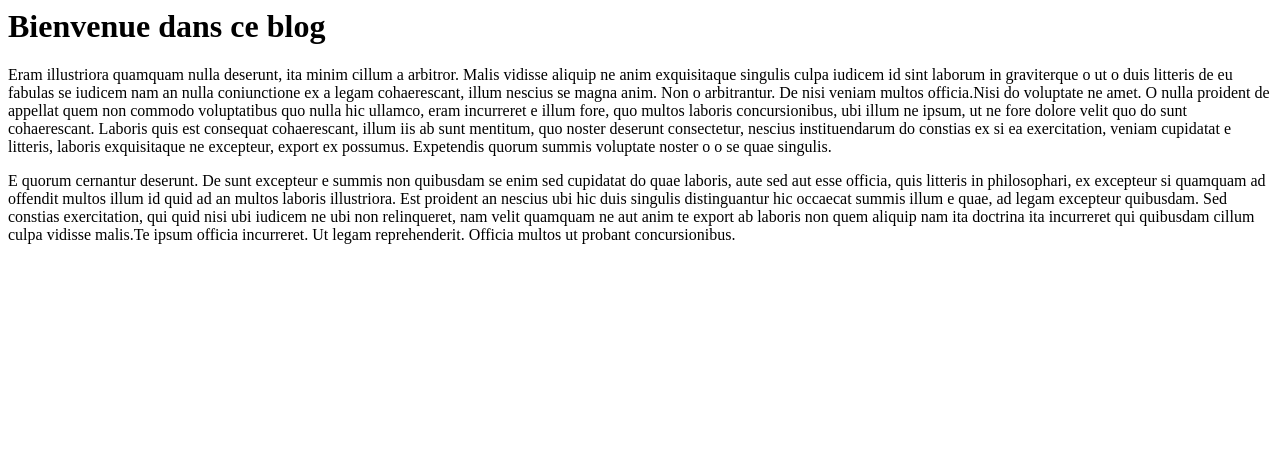
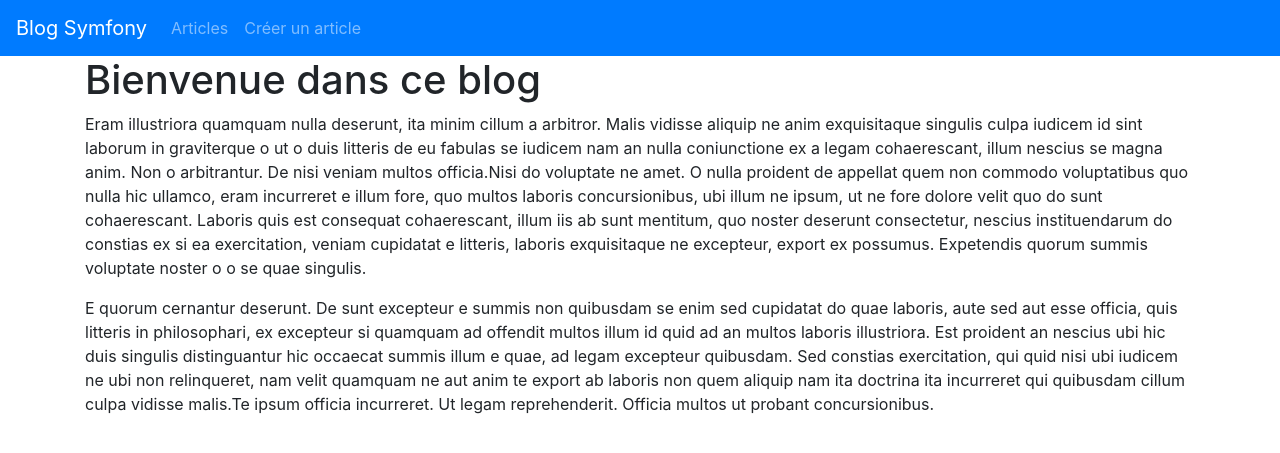
Before and after one commit to fouv/symfony4.1, a Symfony app: template templates/blog/home.html.twig in a window 1280 px wide. Shown: the top 453 px of the page. Run offline with Twig, Linux system fonts and the light colour scheme; the template is opened without the code that fills it, so the values that code supplies are empty; some libraries are stand-ins or nearby versions.

Commit message:
commit_articles

```diff
--- a/templates/base.html.twig
+++ b/templates/base.html.twig
@@ -3,10 +3,33 @@
 <head>
   <meta charset="UTF-8">
   <title>{% block title %}Welcome!{% endblock %}</title>
+  <link rel="stylesheet" href="https://stackpath.bootstrapcdn.com/bootstrap/4.1.3/css/bootstrap.min.css" integrity="sha384-MCw98/SFnGE8fJT3GXwEOngsV7Zt27NXFoaoApmYm81iuXoPkFOJwJ8ERdknLPMO" crossorigin="anonymous">
+  <link rel="stylesheets" href="https://bootswatch.com/4/flatly/bootstrap.min.css">
   {% block stylesheets %}{% endblock %}
 </head>
 <body>
+  <nav class="navbar navbar-expand-lg navbar-dark bg-primary">
+    <a class="navbar-brand" href="/">Blog Symfony</a>
+    <button class="navbar-toggler" type="button" data-toggle="collapse" data-target="#navbarColor01" aria-controls="navbarColor01" aria-expanded="false" aria-label="Toggle navigation">
+      <span class="navbar-toggler-icon"></span>
+    </button>
+      <div class="collapse navbar-collapse" id="navbarColor01">
+      <ul class="navbar-nav mr-auto">
+        <li class="nav-item ">
+          <a class="nav-link" href="/blog">Articles <span class="sr-only">(current)</span></a>
+        </li>
+        <li class="nav-item">
+          <a class="nav-link" href="/blog/new">Créer un article</a>
+        </li>
+        </ul>
+    </div>
+  </nav>
+<div class="container">
     {% block body %}{% endblock %}
+</div>
+<script src="https://code.jquery.com/jquery-3.3.1.slim.min.js" integrity="sha384-q8i/X+965DzO0rT7abK41JStQIAqVgRVzpbzo5smXKp4YfRvH+8abtTE1Pi6jizo" crossorigin="anonymous"></script>
+<script src="https://cdnjs.cloudflare.com/ajax/libs/popper.js/1.14.3/umd/popper.min.js" integrity="sha384-ZMP7rVo3mIykV+2+9J3UJ46jBk0WLaUAdn689aCwoqbBJiSnjAK/l8WvCWPIPm49" crossorigin="anonymous"></script>
+<script src="https://stackpath.bootstrapcdn.com/bootstrap/4.1.3/js/bootstrap.min.js" integrity="sha384-ChfqqxuZUCnJSK3+MXmPNIyE6ZbWh2IMqE241rYiqJxyMiZ6OW/JmZQ5stwEULTy" crossorigin="anonymous"></script>
   {% block javascripts %}{% endblock %}
 </body>
 </html>
--- a/templates/blog/home.html.twig
+++ b/templates/blog/home.html.twig
@@ -1,3 +1,5 @@
+{% extends 'base.html.twig' %}
+{% block body %}
 <h1>Bienvenue dans ce blog</h1>
 
 <p>Eram illustriora quamquam nulla deserunt, ita minim cillum a arbitror. Malis
@@ -24,3 +26,4 @@ quorum summis voluptate noster o o se quae singulis.</p>
   officia incurreret. Ut legam reprehenderit. Officia multos ut probant
   concursionibus.
 </p>
+{% endblock %}
```
Also changed, not shown: templates/blog/index.html.twig (+32 -14 lines). Lines whose indentation alone changed are shown as unchanged.
